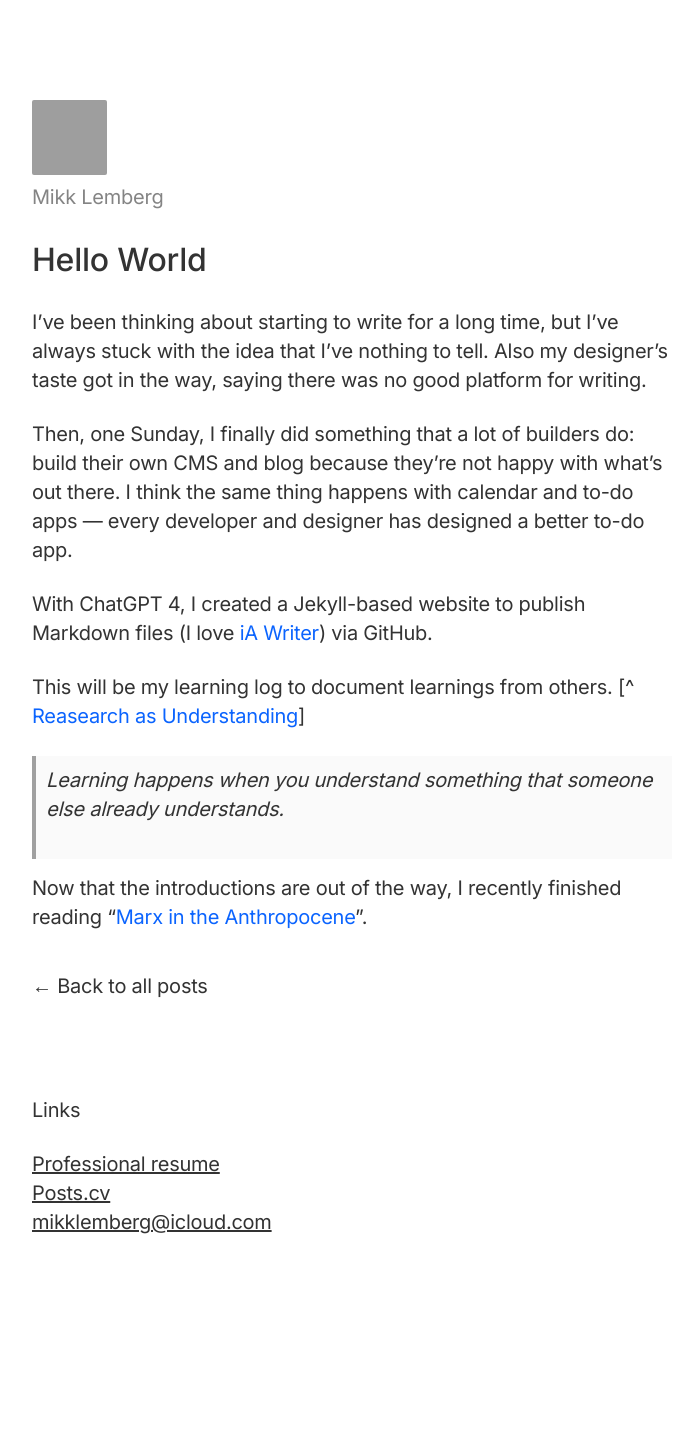
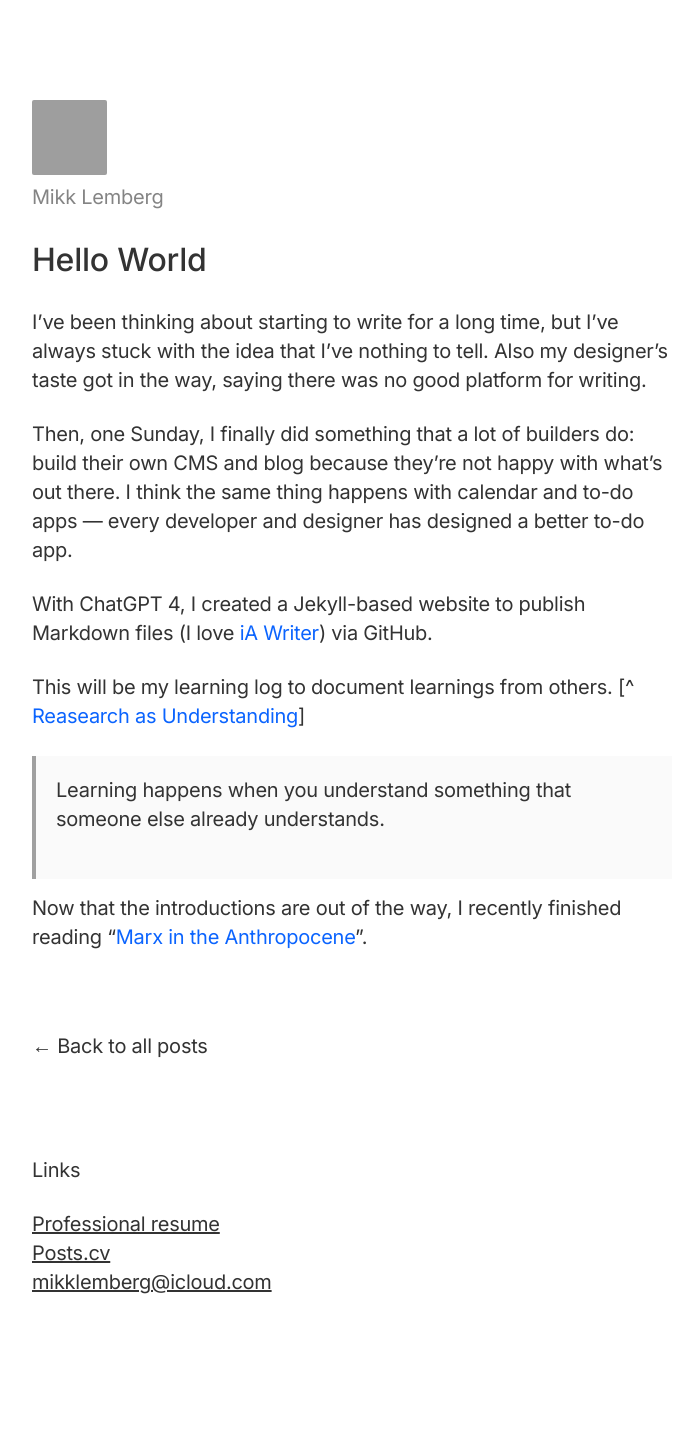
Before and after one commit to mikklemberg/My-personal-notes, a Jekyll site: the page built from _posts/2023-11-14-hello-world.md, in a window 1280 px wide. Shown: the whole page, without its empty margins (288-986 px from the left). Built offline with Jekyll 4.4.1, drawn with Linux system fonts in a browser that asks for light colours; before the commit the page ends 1382 px from its top, so only the background shows below that; grey boxes are pictures that could not be loaded.

Commit message:
Update style.css

```diff
--- a/assets/css/style.css
+++ b/assets/css/style.css
@@ -89,15 +89,14 @@ a:hover {
 
 /* Adjusted margin for 'Back to all posts' link */
 .back-to-posts {
-    margin-top: 4rem; /* This value doubles the space */
+    margin-top: 8rem; /* This value doubles the space */
 }
 
 .post-content blockquote {
     border-left: 4px solid rgba(0, 0, 0, 0.36);
     background-color: #fafafa;
     margin: 1.5rem 0;
-    padding: 1rem;
-    font-style: italic;
+    padding: 2rem;
     color: #333;
 }
 
```
